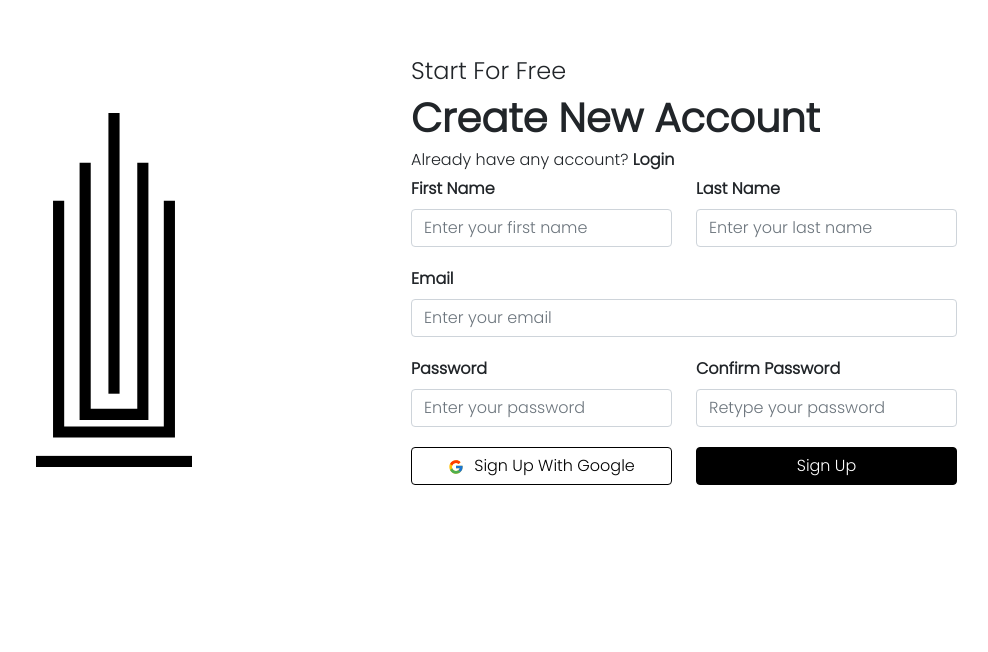
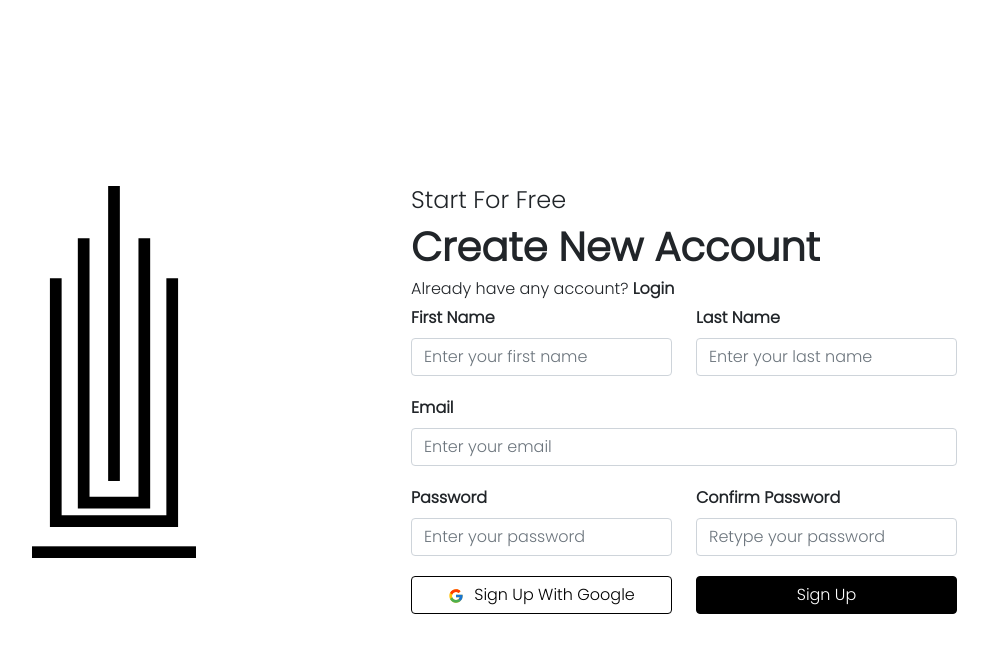
Before and after one commit to Kelompok-9-Office-Booking-System/sewakantor-frontend, a React (Create React App) app: page / in a window 1280 px wide. Shown: the top 652 px of the page, without its empty margins (241-1229 px from the left). Built offline with nearby package versions, Linux system fonts and the light colour scheme; the HTML template or start-up script is replaced by a standard one.

Commit message:
update display halaman register

```diff
--- a/src/pages/UserRegis/index.jsx
+++ b/src/pages/UserRegis/index.jsx
@@ -7,7 +7,7 @@ import useForm from "../../hooks/useForm";
 import validate from "./validateInfo";
 
 //style
-import { Container, Col, Row, Form, Image, Button } from "react-bootstrap";
+import { Container, Col, Row, Form, Button } from "react-bootstrap";
 import style from "./style.module.css";
 import logo from "../../assets/img/logo/LogoIcon.svg";
 import { FcGoogle } from "react-icons/fc";
@@ -16,11 +16,12 @@ const UserRegis = () => {
   const { handleChange, values, handleSubmit, errors } = useForm(validate);
 
   return (
+    <div className={`${style.registerContainer} bg-skSmoke`}>
     <Container>
       <Row>
         <Col>
           <div>
-            <Image src={logo} thumbnail className={style.logo_image} />
+            <img src={logo} thumbnail className={style.logo_image} alt="Logo" />
           </div>
         </Col>
         <Col className={style.right_login}>
@@ -130,6 +131,7 @@ const UserRegis = () => {
         </Col>
       </Row>
     </Container>
+    </div>
   );
 };
 
--- a/src/pages/UserRegis/style.module.css
+++ b/src/pages/UserRegis/style.module.css
@@ -1,5 +1,9 @@
-.right_login {
-    margin-top: 5%;
+.registerContainer {
+    display: flex;
+    flex-direction: column;
+    align-items: center;
+    justify-content: center;
+    height: 100vh;
 }
 
 .logo_image {
@@ -7,7 +11,6 @@
     display: block;
     margin-left: auto;
     margin-right: auto;
-    margin-top: 20%;
     width: 30%;
 }
 
--- a/src/pages/UserRegis/validateInfo.js
+++ b/src/pages/UserRegis/validateInfo.js
@@ -21,8 +21,8 @@ export default function validateInfo(values) {
 
     if (!values.password) {
         errors.password = 'Password is required';
-    } else if (values.password.length < 6) {
-        errors.password = 'Password needs to be 6 characters or more';
+    } else if (!/^(?=.*[a-z])(?=.*[A-Z])(?=.*[0-9])(?=.*[!@#$%]).{8,24}$/.test(values.password)) {
+        errors.password = 'Password must be requires at least 1 lower case letter, 1 upper case letter, 1 number, and 1 special character';
     }
 
     if (!values.password2) {
```
